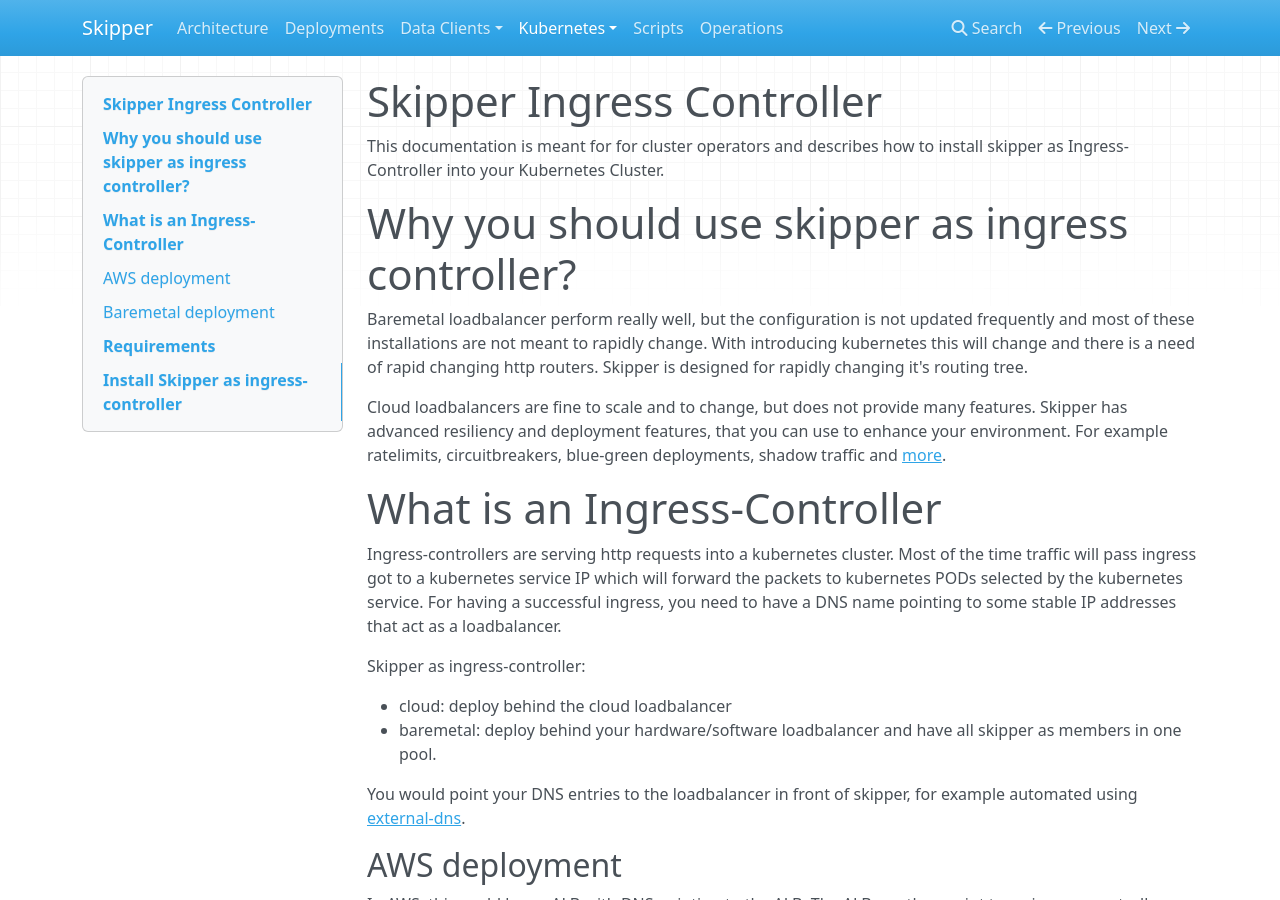
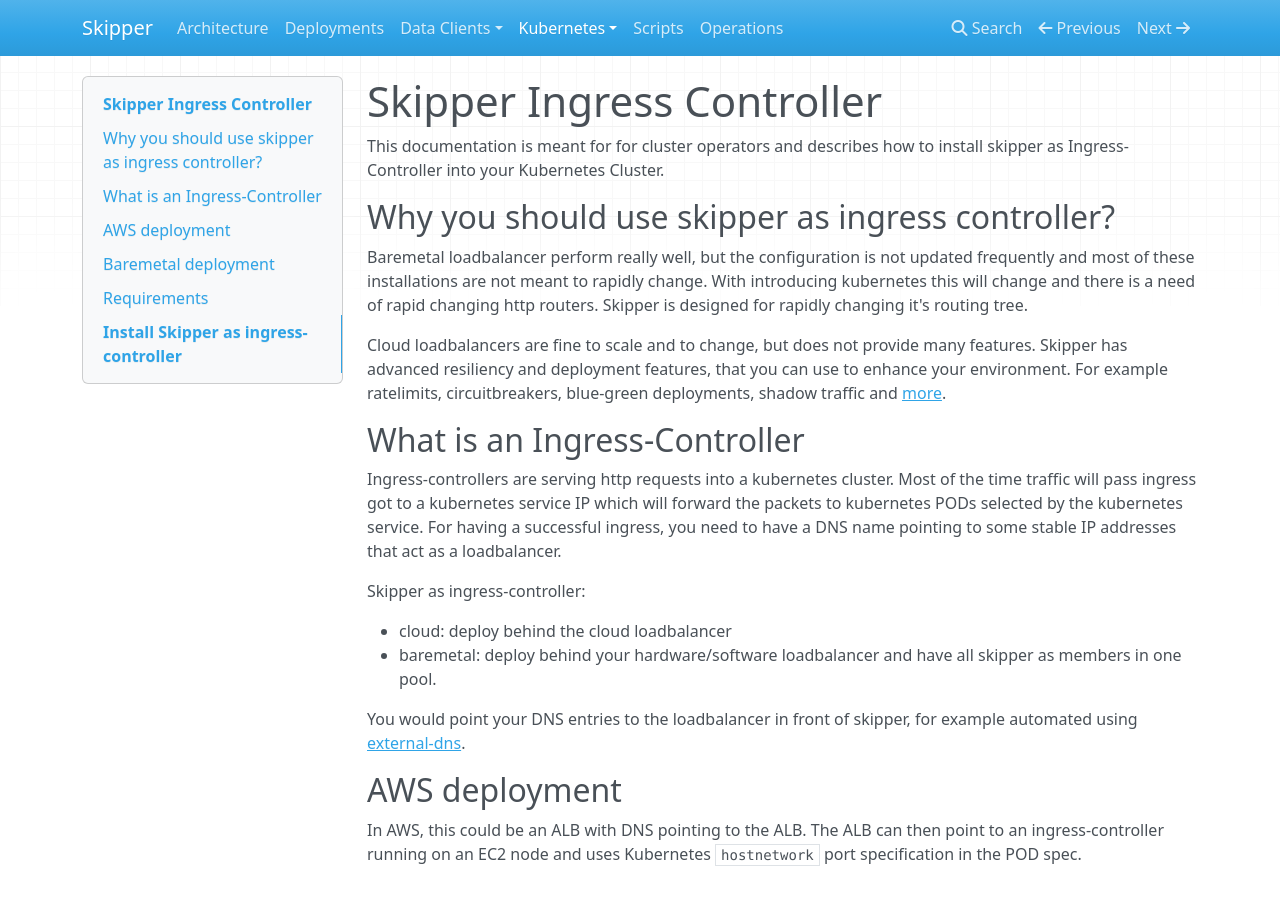
Before and after one commit to zalando/skipper, an MkDocs documentation site: the page built from docs/kubernetes/ingress-controller.md, in a window 1280 px wide and 900 px high. Built offline with MkDocs 1.6.1, drawn with Linux system fonts in a browser that asks for light colours; nearby versions of some CDN libraries; old or Windows-style settings are respelled for this version of MkDocs.

Commit message:
do not have everything bold

```diff
--- a/docs/kubernetes/ingress-controller.md
+++ b/docs/kubernetes/ingress-controller.md
@@ -4,7 +4,7 @@
 how to install skipper as Ingress-Controller into your Kubernetes
 Cluster.
 
-# Why you should use skipper as ingress controller?
+## Why you should use skipper as ingress controller?
 
 Baremetal loadbalancer perform really well, but the configuration is
 not updated frequently and most of these installations are not meant
@@ -18,7 +18,7 @@
 ratelimits, circuitbreakers, blue-green deployments, shadow traffic
 and [more](ingress-usage.md).
 
-# What is an Ingress-Controller
+## What is an Ingress-Controller
 
 Ingress-controllers are serving http requests into a kubernetes
 cluster. Most of the time traffic will pass ingress got to a
@@ -61,7 +61,7 @@
 
 ![ingress-traffic-flow](../img/ingress-traffic-flow-baremetal.svg)
 
-# Requirements
+## Requirements
 
 In general for one endpoint you need, a DNS A/AAAA record pointing to
 one or more loadbalancer IPs. Skipper is best used behind this
```
